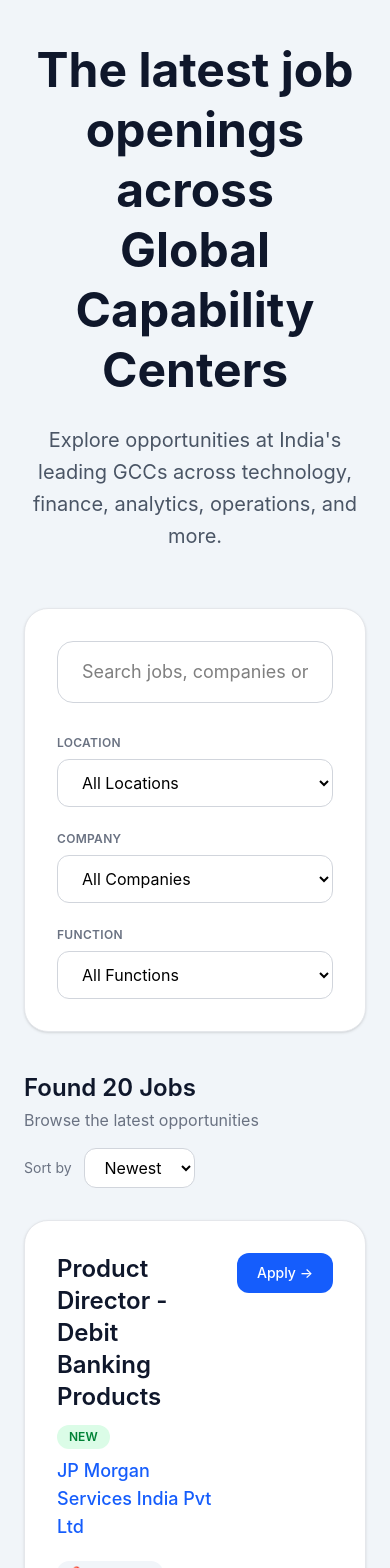
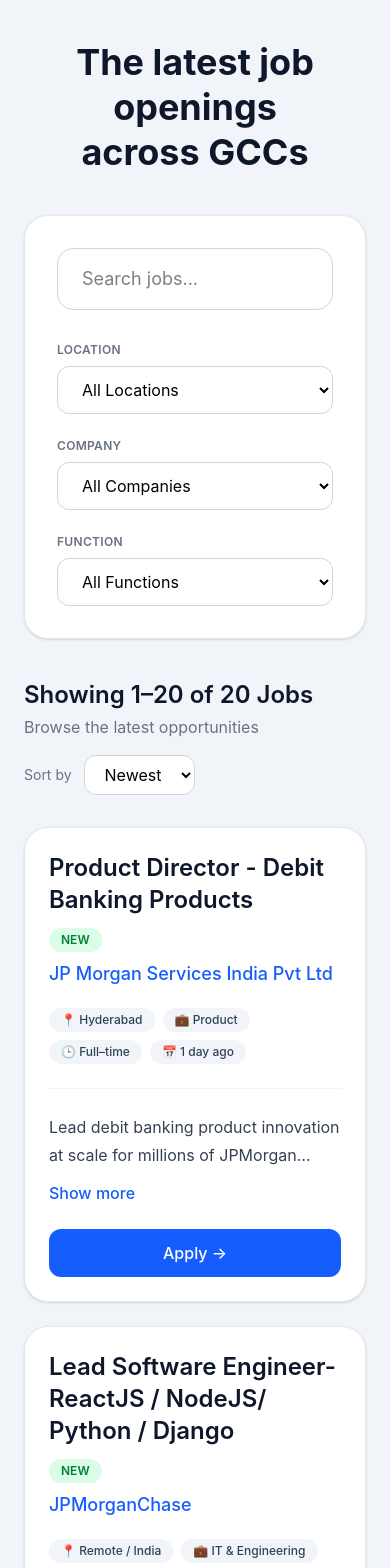
Before and after one commit to Rishigcc/gcc-job-board, a React (Vite) app: page / in a window 390 px wide. Shown: the top 1568 px of the page. Built offline with nearby package versions, Linux system fonts and the light colour scheme.

Commit message:
Improve mobile UI and add footer

```diff
--- a/src/App.jsx
+++ b/src/App.jsx
@@ -1,8 +1,12 @@
-import { useEffect, useState } from "react";
+import { useEffect, useMemo, useState } from "react";
 import Header from "./components/Header";
 import Filters from "./components/Filters";
 import JobCard from "./components/JobCard";
 import ResultsBar from "./components/ResultsBar";
+import LoadingCard from "./components/LoadingCard";
+import Footer from "./components/Footer";
+
+const JOBS_PER_PAGE = 20;
 
 function normalizeLocation(location) {
   if (!location) return "Unknown";
@@ -30,9 +34,11 @@
   if (loc.includes("mumbai")) return "Mumbai";
   if (loc.includes("pune")) return "Pune";
   if (loc.includes("chennai")) return "Chennai";
-  if (loc.includes("kolkata") || loc.includes("calcutta")) return "Kolkata";
+  if (loc.includes("kolkata") || loc.includes("calcutta"))
+    return "Kolkata";
   if (loc.includes("ahmedabad")) return "Ahmedabad";
-  if (loc.includes("kochi") || loc.includes("cochin")) return "Kochi";
+  if (loc.includes("kochi") || loc.includes("cochin"))
+    return "Kochi";
 
   if (loc.trim() === "india") return "Remote / India";
 
@@ -46,33 +52,54 @@
   const [company, setCompany] = useState("All Companies");
   const [jobFunction, setJobFunction] = useState("All Functions");
   const [sortBy, setSortBy] = useState("newest");
+  const [currentPage, setCurrentPage] = useState(1);
+  const [loading, setLoading] = useState(true);
 
   useEffect(() => {
+    setLoading(true);
+
     fetch("/data/jobs.json")
       .then((res) => res.json())
       .then((data) => {
-        const jobList = Array.isArray(data) ? data[0].jobs : data.jobs;
+        const jobList = Array.isArray(data)
+          ? data[0].jobs
+          : data.jobs;
+
         setJobs(jobList);
       })
-      .catch(console.error);
+      .catch(console.error)
+      .finally(() => {
+        setLoading(false);
+      });
   }, []);
+
+  useEffect(() => {
+    setCurrentPage(1);
+  }, [search, location, company, jobFunction, sortBy]);
 
   const locations = [
     "All Locations",
-    ...new Set(jobs.map((job) => normalizeLocation(job.location))),
+    ...new Set(
+      jobs.map((job) => normalizeLocation(job.location))
+    ),
   ].sort();
 
   const companies = [
     "All Companies",
-    ...new Set(jobs.map((job) => job.company).filter(Boolean)),
+    ...new Set(
+      jobs.map((job) => job.company).filter(Boolean)
+    ),
   ].sort();
 
   const functions = [
     "All Functions",
-    ...new Set(jobs.map((job) => job.function).filter(Boolean)),
+    ...new Set(
+      jobs.map((job) => job.function).filter(Boolean)
+    ),
   ].sort();
 
-  const filteredJobs = jobs
+  const filteredJobs = useMemo(() => {
+    return jobs
       .filter((job) => {
         const text = (
           job.title +
@@ -88,7 +115,8 @@
           text.includes(search.toLowerCase()) &&
           (location === "All Locations" ||
             normalizeLocation(job.location) === location) &&
-        (company === "All Companies" || job.company === company) &&
+          (company === "All Companies" ||
+            job.company === company) &&
           (jobFunction === "All Functions" ||
             job.function === jobFunction)
         );
@@ -97,12 +125,34 @@
         const daysA = a.days_old ?? 999;
         const daysB = b.days_old ?? 999;
 
-      if (sortBy === "newest") {
-        return daysA - daysB;
-      }
+        return sortBy === "newest"
+          ? daysA - daysB
+          : daysB - daysA;
+      });
+  }, [
+    jobs,
+    search,
+    location,
+    company,
+    jobFunction,
+    sortBy,
+  ]);
 
-      return daysB - daysA;
-    });
+  const totalPages = Math.ceil(
+    filteredJobs.length / JOBS_PER_PAGE
+  );
+
+  const startIndex = (currentPage - 1) * JOBS_PER_PAGE;
+
+  const endIndex = Math.min(
+    startIndex + JOBS_PER_PAGE,
+    filteredJobs.length
+  );
+
+  const paginatedJobs = filteredJobs.slice(
+    startIndex,
+    endIndex
+  );
 
   return (
     <div className="min-h-screen bg-slate-100 py-10">
@@ -128,18 +178,119 @@
           jobCount={filteredJobs.length}
           sortBy={sortBy}
           setSortBy={setSortBy}
+          start={filteredJobs.length === 0 ? 0 : startIndex + 1}
+          end={endIndex}
         />
+                {loading ? (
+          <LoadingCard />
+        ) : (
+          <div className="space-y-6">
 
-        <div className="space-y-6">
-          {filteredJobs.map((job) => (
+            {paginatedJobs.length > 0 ? (
+              paginatedJobs.map((job) => (
                 <JobCard
                   key={job.id}
                   job={job}
                   normalizeLocation={normalizeLocation}
                 />
-          ))}
+              ))
+            ) : (
+              <div className="bg-white rounded-2xl shadow-sm border border-slate-200 p-12 text-center">
+
+                <div className="text-5xl mb-4">
+                  🔍
                 </div>
 
+                <h2 className="text-2xl font-bold text-slate-800">
+                  No jobs found
+                </h2>
+
+                <p className="text-slate-500 mt-3">
+                  We couldn't find any GCC jobs matching your search.
+                </p>
+
+                <p className="text-slate-400 mt-2">
+                  Try changing your keywords or filters.
+                </p>
+
+                <button
+                  onClick={() => {
+                    setSearch("");
+                    setLocation("All Locations");
+                    setCompany("All Companies");
+                    setJobFunction("All Functions");
+                  }}
+                  className="mt-6 bg-blue-600 hover:bg-blue-700 text-white px-6 py-3 rounded-xl transition"
+                >
+                  Clear Filters
+                </button>
+
+              </div>
+            )}
+                      </div>
+        )}
+
+        {totalPages > 1 && (
+          <div className="flex items-center justify-center gap-2 mt-12 flex-wrap">
+
+            <button
+              onClick={() =>
+                setCurrentPage((page) => Math.max(page - 1, 1))
+              }
+              disabled={currentPage === 1}
+              className="px-4 py-2 rounded-xl border bg-white disabled:opacity-40 hover:bg-slate-50"
+            >
+              ← Previous
+            </button>
+
+            {Array.from({ length: totalPages }, (_, i) => i + 1)
+              .filter((page) => {
+                return (
+                  page === 1 ||
+                  page === totalPages ||
+                  Math.abs(page - currentPage) <= 1
+                );
+              })
+              .map((page, index, pages) => {
+                const previousPage = pages[index - 1];
+
+                return (
+                  <div key={page} className="flex items-center">
+
+                    {previousPage && page - previousPage > 1 && (
+                      <span className="px-2 text-slate-500">...</span>
+                    )}
+
+                    <button
+                      onClick={() => setCurrentPage(page)}
+                      className={`w-10 h-10 rounded-xl border transition ${
+                        currentPage === page
+                          ? "bg-blue-600 text-white border-blue-600"
+                          : "bg-white hover:bg-slate-50"
+                      }`}
+                    >
+                      {page}
+                    </button>
+
+                  </div>
+                );
+              })}
+
+            <button
+              onClick={() =>
+                setCurrentPage((page) =>
+                  Math.min(page + 1, totalPages)
+                )
+              }
+              disabled={currentPage === totalPages}
+              className="px-4 py-2 rounded-xl border bg-white disabled:opacity-40 hover:bg-slate-50"
+            >
+              Next →
+            </button>
+
+          </div>
+        )}
+<Footer />
       </div>
     </div>
   );
--- a/src/components/Filters.jsx
+++ b/src/components/Filters.jsx
@@ -16,7 +16,7 @@
 
       <input
         type="text"
-        placeholder="Search jobs, companies or locations..."
+        placeholder="Search jobs..."
         value={search}
         onChange={(e) => setSearch(e.target.value)}
         className="w-full px-6 py-4 text-lg rounded-2xl border border-gray-300 focus:outline-none focus:ring-2 focus:ring-blue-500 focus:border-blue-500 transition"
--- /dev/null
+++ b/src/components/Footer.jsx
@@ -0,0 +1,26 @@
+function Footer() {
+  return (
+    <footer className="mt-12 border-t border-slate-200 bg-white">
+
+      <div className="max-w-6xl mx-auto px-6 py-6 text-center">
+
+        <h3 className="text-2xl font-bold text-slate-900">
+          iWorkAtGCC
+        </h3>
+
+        <a
+          href="https://www.linkedin.com/company/iworkatgcc/"
+          target="_blank"
+          rel="noopener noreferrer"
+          className="mt-4 inline-block text-slate-600 hover:text-blue-600 transition"
+        >
+          Join our community on LinkedIn
+        </a>
+
+      </div>
+
+    </footer>
+  );
+}
+
+export default Footer;
--- a/src/components/Header.jsx
+++ b/src/components/Header.jsx
@@ -1,16 +1,25 @@
 function Header() {
   return (
-    <div className="text-center mb-14">
+    <div className="text-center mb-10 md:mb-14">
 
-      <h1 className="text-5xl md:text-6xl font-bold text-slate-900 leading-tight max-w-5xl mx-auto">
+      {/* Desktop Heading */}
+      <h1 className="hidden md:block text-6xl font-bold text-slate-900 leading-tight max-w-5xl mx-auto">
         The latest job openings across
         <br />
         Global Capability Centers
       </h1>
 
-      <p className="mt-6 text-xl text-gray-600 max-w-3xl mx-auto leading-8">
-        Explore opportunities at India's leading GCCs across
-        technology, finance, analytics, operations, and more.
+      {/* Mobile Heading */}
+      <h1 className="block md:hidden text-4xl font-bold text-slate-900 leading-tight">
+        The latest job openings
+        <br />
+        across GCCs
+      </h1>
+
+      {/* Desktop Subtitle */}
+      <p className="hidden md:block mt-6 text-xl text-gray-600 max-w-3xl mx-auto leading-8">
+        Explore opportunities at India's leading GCCs across technology,
+        finance, analytics, operations, and more.
       </p>
 
     </div>
--- a/src/components/JobCard.jsx
+++ b/src/components/JobCard.jsx
@@ -1,3 +1,5 @@
+import { useState } from "react";
+
 function Badge({ children }) {
   return (
     <span className="inline-flex items-center px-3 py-1 rounded-full bg-slate-100 text-slate-700 text-xs font-medium">
@@ -8,11 +10,16 @@
 
 function JobCard({ job, normalizeLocation }) {
   const isNew = (job.days_old ?? 999) <= 3;
+  const [expanded, setExpanded] = useState(false);
 
   return (
-    <div className="bg-white rounded-3xl border border-gray-200 shadow-sm hover:shadow-xl hover:-translate-y-1 transition-all duration-300 p-8">
+    <div className="bg-white rounded-3xl border border-gray-200 shadow-sm hover:shadow-xl hover:-translate-y-1 transition-all duration-300 p-6 md:p-8">
 
-      <div className="flex justify-between gap-6">
+      {/* ===========================
+          DESKTOP LAYOUT
+      =========================== */}
+
+      <div className="hidden md:flex justify-between gap-6">
 
         <div className="flex-1">
 
@@ -65,7 +72,7 @@
 
       </div>
 
-      <div className="mt-6 border-t border-gray-100 pt-6">
+      <div className="hidden md:block mt-6 border-t border-gray-100 pt-6">
 
         <p
           className="text-gray-700 leading-7"
@@ -81,6 +88,87 @@
 
       </div>
 
+      {/* ===========================
+          MOBILE LAYOUT
+      =========================== */}
+
+      <div className="md:hidden">
+
+        <div className="flex items-center gap-3 flex-wrap">
+
+          <h2 className="text-2xl font-semibold text-slate-900">
+            {job.title}
+          </h2>
+
+          {isNew && (
+            <span className="px-3 py-1 rounded-full bg-green-100 text-green-700 text-xs font-semibold">
+              NEW
+            </span>
+          )}
+
+        </div>
+
+        <p className="mt-2 text-lg font-medium text-blue-600">
+          {job.company}
+        </p>
+
+        <div className="flex flex-wrap gap-2 mt-5">
+
+          <Badge>📍 {normalizeLocation(job.location)}</Badge>
+
+          {job.function && (
+            <Badge>💼 {job.function}</Badge>
+          )}
+
+          {job.schedule_type && (
+            <Badge>🕒 {job.schedule_type}</Badge>
+          )}
+
+          {job.posted_at && (
+            <Badge>📅 {job.posted_at}</Badge>
+          )}
+
+        </div>
+
+        <div className="mt-6 border-t border-gray-100 pt-6">
+                  <p
+            className="text-gray-700 leading-7"
+            style={
+              expanded
+                ? {}
+                : {
+                    display: "-webkit-box",
+                    WebkitLineClamp: 2,
+                    WebkitBoxOrient: "vertical",
+                    overflow: "hidden",
+                  }
+            }
+          >
+            {job.summary}
+          </p>
+
+          {job.summary && job.summary.length > 20 && (
+            <button
+              onClick={() => setExpanded(!expanded)}
+              className="mt-3 text-blue-600 font-medium hover:underline"
+            >
+              {expanded ? "Show less" : "Show more"}
+            </button>
+          )}
+
+        </div>
+
+        <a
+          href={job.apply_link}
+          target="_blank"
+          rel="noreferrer"
+          className="mt-6 w-full flex justify-center px-5 py-3 rounded-xl bg-blue-600 text-white font-medium hover:bg-blue-700 transition"
+        >
+          Apply →
+        </a>
+
+      </div>
+
     </div>
   );
 }
--- /dev/null
+++ b/src/components/LoadingCard.jsx
@@ -0,0 +1,17 @@
+function LoadingCard() {
+  return (
+    <div className="bg-white rounded-2xl shadow-sm border border-slate-200 p-12 text-center">
+      <div className="text-5xl mb-4">⏳</div>
+
+      <h2 className="text-2xl font-bold text-slate-800">
+        Loading latest GCC jobs...
+      </h2>
+
+      <p className="text-slate-500 mt-3">
+        Fetching the newest opportunities across Global Capability Centers.
+      </p>
+    </div>
+  );
+}
+
+export default LoadingCard;
--- a/src/components/ResultsBar.jsx
+++ b/src/components/ResultsBar.jsx
@@ -1,10 +1,16 @@
-function ResultsBar({ jobCount, sortBy, setSortBy }) {
+function ResultsBar({
+  jobCount,
+  sortBy,
+  setSortBy,
+  start,
+  end,
+}) {
   return (
     <div className="flex flex-col md:flex-row md:items-center md:justify-between mb-8">
 
       <div>
         <h2 className="text-2xl font-semibold text-slate-900">
-          Found {jobCount} Jobs
+          Showing {start}–{end} of {jobCount} Jobs
         </h2>
 
         <p className="text-gray-500 mt-1">
```
Lines whose indentation alone changed are shown as unchanged.
